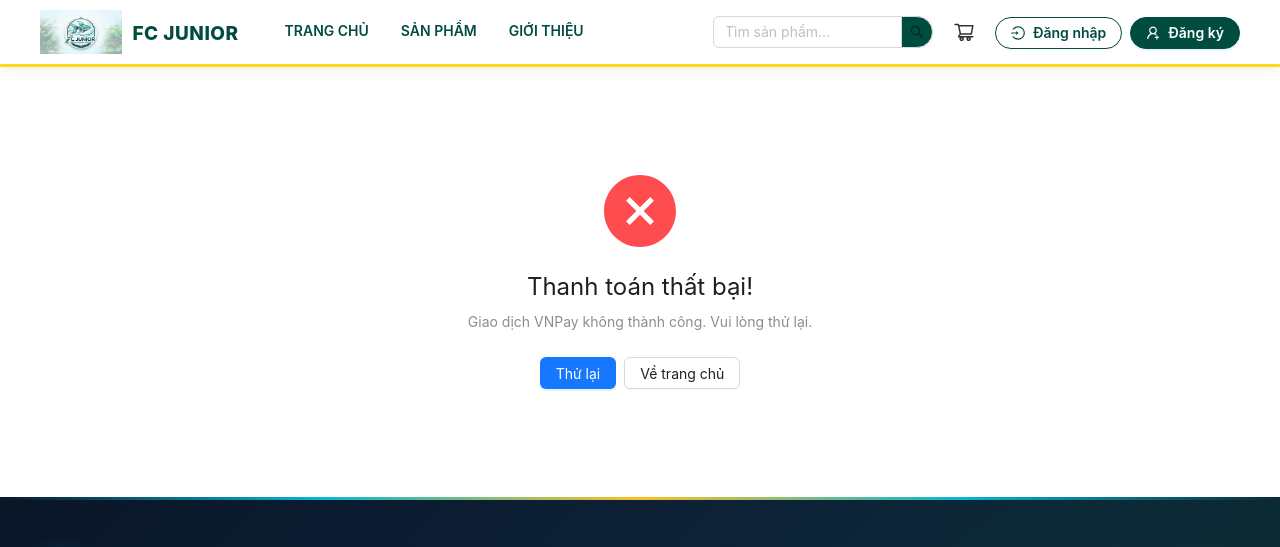
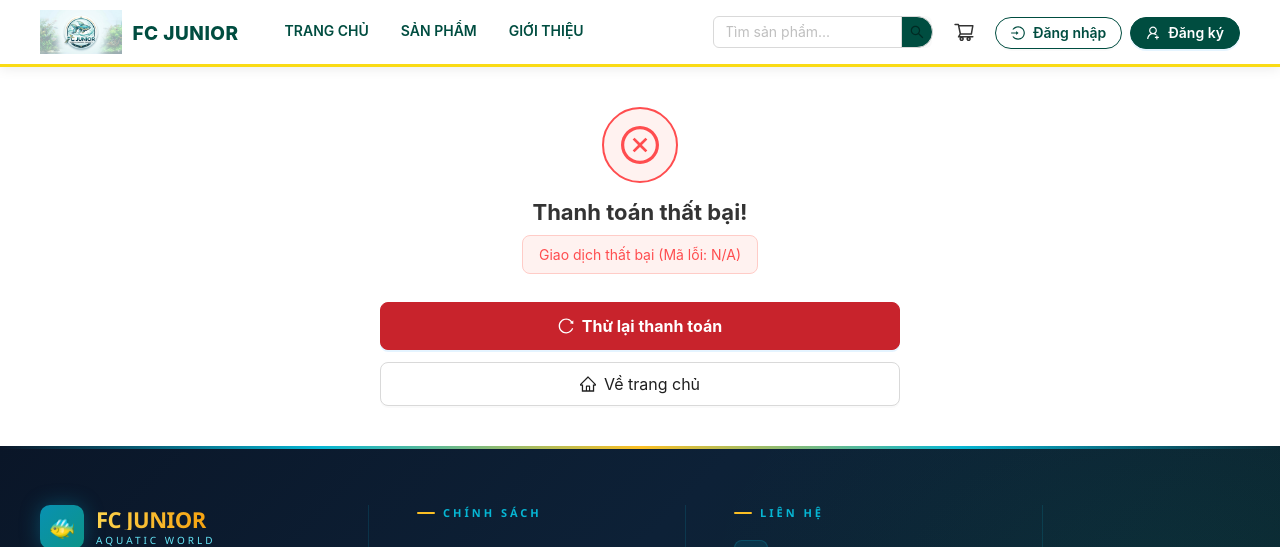
Before and after one commit to quocviet7624/DOANCNCNPM, a React (Create React App) app in the folder do-an-thuy-sinh/frontend/: page /vnpay-return in a window 1280 px wide. Shown: the top 547 px of the page. Built offline with nearby package versions, Linux system fonts and the light colour scheme; no server answers.

Commit message:
tai len lai tat ca code

```diff
--- a/do-an-thuy-sinh/frontend/src/pages/VNPayReturn.jsx
+++ b/do-an-thuy-sinh/frontend/src/pages/VNPayReturn.jsx
@@ -1,13 +1,23 @@
 import React, { useEffect, useState } from 'react';
 import { useSearchParams, useNavigate } from 'react-router-dom';
-import { Result, Button, Spin } from 'antd';
+import { Result, Button, Spin, Card, Descriptions, Tag } from 'antd';
+import {
+    CheckCircleOutlined,
+    CloseCircleOutlined,
+    ShoppingOutlined,
+    HomeOutlined,
+    ReloadOutlined,
+} from '@ant-design/icons';
 import axios from 'axios';
 
 const VNPayReturn = () => {
-    const [searchParams]      = useSearchParams();
-    const navigate            = useNavigate();
-    const [loading, setLoading] = useState(true);
-    const [status, setStatus]   = useState('');
+    const [searchParams] = useSearchParams();
+    const navigate       = useNavigate();
+
+    const [loading, setLoading]   = useState(true);
+    const [status, setStatus]     = useState('');
+    const [orderInfo, setOrderInfo] = useState(null);
+    const [error, setError]       = useState('');
 
     useEffect(() => {
         const handleReturn = async () => {
@@ -15,46 +25,102 @@ const VNPayReturn = () => {
             const orderId   = searchParams.get('orderId');
             const amount    = searchParams.get('amount');
             const txnNo     = searchParams.get('transactionNo');
+            const code      = searchParams.get('code');
 
             setStatus(s);
 
             if (s === 'success') {
-                // Lấy orderData đã lưu tạm trước khi redirect
                 const pendingOrder = JSON.parse(
                     localStorage.getItem('pendingVNPayOrder') || 'null'
                 );
 
                 if (pendingOrder) {
                     try {
-                        // Tạo đơn hàng thật sau khi VNPay xác nhận thành công
                         const res = await axios.post(
                             'http://localhost:5000/api/orders/checkout',
-                            { ...pendingOrder, isPaid: true, paymentMethod: 'VNPay', transactionNo: txnNo }
+                            {
+                                ...pendingOrder,
+                                isPaid:        true,
+                                paymentMethod: 'VNPay',
+                                transactionNo: txnNo,
+                            }
                         );
 
-                        // Lưu lịch sử đơn hàng
-                        const history = JSON.parse(localStorage.getItem('orderHistory') || '[]');
-                        history.unshift({
+                        const savedOrder = res.data.order;
+
+                        // Dùng voucher nếu có
+                        if (pendingOrder.voucherCode) {
+                            try {
+                                await axios.post(
+                                    `http://localhost:5000/api/vouchers/confirm-use/${pendingOrder.voucherCode}`
+                                );
+                            } catch {}
+                        }
+
+                        const newOrderLocal = {
                             ...pendingOrder,
-                            id:            res.data.order._id,
-                            orderId:       res.data.order._id.slice(-8).toUpperCase(),
+                            id:            savedOrder._id,
+                            orderId:       savedOrder._id.slice(-8).toUpperCase(),
                             isPaid:        true,
                             paymentMethod: 'VNPay',
                             transactionNo: txnNo,
                             orderDate:     new Date().toLocaleString('vi-VN'),
                             status:        'pending',
+                        };
+
+                        const history = JSON.parse(localStorage.getItem('orderHistory') || '[]');
+                        history.unshift(newOrderLocal);
+                        localStorage.setItem('orderHistory', JSON.stringify(history));
+
+                        setOrderInfo({
+                            orderId:       newOrderLocal.orderId,
+                            amount:        Number(amount),
+                            transactionNo: txnNo,
+                            paymentMethod: 'VNPay',
+                            orderDate:     newOrderLocal.orderDate,
+                            customerName:  pendingOrder.customerName,
+                            address:       pendingOrder.address,
+                            province:      pendingOrder.province,
                         });
-                        localStorage.setItem('orderHistory', JSON.stringify(history));
 
                         // Dọn dẹp
                         localStorage.removeItem('cart');
                         localStorage.removeItem('appliedVoucher');
                         localStorage.removeItem('pendingVNPayOrder');
                         window.dispatchEvent(new Event('cartChange'));
+                        window.dispatchEvent(new Event('orderChange'));
+
                     } catch (err) {
                         console.error('Lỗi tạo đơn hàng:', err);
+                        setError('Thanh toán thành công nhưng có lỗi khi lưu đơn hàng. Vui lòng liên hệ hỗ trợ.');
                     }
+                } else {
+                    // pendingOrder không còn (đã xử lý rồi hoặc hết hạn)
+                    setOrderInfo({
+                        orderId:       orderId,
+                        amount:        Number(amount),
+                        transactionNo: txnNo,
+                        paymentMethod: 'VNPay',
+                        orderDate:     new Date().toLocaleString('vi-VN'),
+                    });
                 }
+            } else {
+                // Lấy mã lỗi để hiển thị
+                const errorMessages = {
+                    '07': 'Trừ tiền thành công nhưng giao dịch bị nghi ngờ gian lận.',
+                    '09': 'Thẻ/Tài khoản chưa đăng ký dịch vụ InternetBanking.',
+                    '10': 'Xác thực thông tin thẻ/tài khoản quá 3 lần.',
+                    '11': 'Đã hết hạn chờ thanh toán.',
+                    '12': 'Thẻ/Tài khoản bị khóa.',
+                    '13': 'OTP không đúng. Vui lòng thử lại.',
+                    '24': 'Giao dịch bị hủy.',
+                    '51': 'Tài khoản không đủ số dư.',
+                    '65': 'Tài khoản đã vượt hạn mức giao dịch trong ngày.',
+                    '75': 'Ngân hàng đang bảo trì.',
+                    '79': 'Nhập sai mật khẩu thanh toán quá số lần quy định.',
+                    '99': 'Lỗi không xác định.',
+                };
+                setError(errorMessages[code] || `Giao dịch thất bại (Mã lỗi: ${code || 'N/A'})`);
             }
 
             setLoading(false);
@@ -64,43 +130,158 @@ const VNPayReturn = () => {
     }, [searchParams]);
 
     if (loading) return (
-        <div style={{ textAlign: 'center', padding: 80 }}>
+        <div style={{
+            display: 'flex', flexDirection: 'column',
+            alignItems: 'center', justifyContent: 'center',
+            minHeight: '60vh', gap: 16,
+        }}>
             <Spin size="large" />
-            <div style={{ marginTop: 16, color: '#888' }}>Đang xác nhận thanh toán...</div>
+            <div style={{ color: '#888', fontSize: 15 }}>Đang xác nhận thanh toán VNPay...</div>
         </div>
     );
 
+    if (status === 'success') return (
+        <div style={{ padding: '40px 20px', maxWidth: 600, margin: '0 auto' }}>
+            {/* Header success */}
+            <div style={{ textAlign: 'center', marginBottom: 28 }}>
+                <div style={{
+                    width: 72, height: 72, borderRadius: '50%',
+                    background: '#f6ffed', border: '2px solid #52c41a',
+                    display: 'flex', alignItems: 'center', justifyContent: 'center',
+                    margin: '0 auto 16px',
+                }}>
+                    <CheckCircleOutlined style={{ fontSize: 38, color: '#52c41a' }} />
+                </div>
+                <div style={{ fontSize: 22, fontWeight: 700, color: '#333' }}>
+                    Thanh toán thành công! 🎉
+                </div>
+                <div style={{ color: '#888', marginTop: 6, fontSize: 14 }}>
+                    Đơn hàng của bạn đã được xác nhận và đang chờ xử lý.
+                </div>
+            </div>
+
+            {/* Thông tin giao dịch */}
+            {orderInfo && (
+                <Card
+                    style={{ borderRadius: 12, marginBottom: 20, boxShadow: '0 2px 12px rgba(0,0,0,0.07)' }}
+                    bodyStyle={{ padding: '20px 24px' }}
+                >
+                    <div style={{ fontSize: 13, fontWeight: 700, color: '#888', marginBottom: 14, letterSpacing: 1 }}>
+                        THÔNG TIN GIAO DỊCH
+                    </div>
+                    <Descriptions column={1} size="small" labelStyle={{ color: '#888', width: 160 }} contentStyle={{ fontWeight: 600 }}>
+                        <Descriptions.Item label="Mã đơn hàng">
+                            <Tag color="blue" style={{ fontWeight: 700, fontSize: 13 }}>
+                                #{orderInfo.orderId}
+                            </Tag>
+                        </Descriptions.Item>
+                        <Descriptions.Item label="Mã giao dịch VNPay">
+                            <span style={{ fontFamily: 'monospace', color: '#555' }}>
+                                {orderInfo.transactionNo || '—'}
+                            </span>
+                        </Descriptions.Item>
+                        <Descriptions.Item label="Số tiền thanh toán">
+                            <span style={{ color: '#c8232c', fontWeight: 700, fontSize: 15 }}>
+                                {Number(orderInfo.amount).toLocaleString('vi-VN')}đ
+                            </span>
+                        </Descriptions.Item>
+                        <Descriptions.Item label="Phương thức">
+                            <Tag color="red">VNPay</Tag>
+                        </Descriptions.Item>
+                        <Descriptions.Item label="Thời gian">
+                            {orderInfo.orderDate}
+                        </Descriptions.Item>
+                        {orderInfo.customerName && (
+                            <Descriptions.Item label="Người nhận">
+                                {orderInfo.customerName}
+                            </Descriptions.Item>
+                        )}
+                        {orderInfo.address && (
+                            <Descriptions.Item label="Địa chỉ">
+                                {orderInfo.address}{orderInfo.province ? `, ${orderInfo.province}` : ''}
+                            </Descriptions.Item>
+                        )}
+                        <Descriptions.Item label="Trạng thái đơn">
+                            <Tag color="warning">Chờ xác nhận</Tag>
+                        </Descriptions.Item>
+                    </Descriptions>
+                </Card>
+            )}
+
+            {error && (
+                <div style={{
+                    background: '#fff7e6', border: '1px solid #ffd591',
+                    borderRadius: 8, padding: '12px 16px', marginBottom: 20,
+                    fontSize: 13, color: '#d48806',
+                }}>
+                    ⚠️ {error}
+                </div>
+            )}
+
+            {/* Buttons */}
+            <div style={{ display: 'flex', gap: 12, flexDirection: 'column' }}>
+                <Button
+                    type="primary" size="large" block
+                    icon={<ShoppingOutlined />}
+                    onClick={() => navigate('/my-orders')}
+                    style={{ height: 48, fontWeight: 700, background: '#c8232c', borderColor: '#c8232c' }}
+                >
+                    Xem đơn hàng của tôi
+                </Button>
+                <Button
+                    size="large" block
+                    icon={<HomeOutlined />}
+                    onClick={() => navigate('/')}
+                    style={{ height: 44 }}
+                >
+                    Về trang chủ
+                </Button>
+            </div>
+        </div>
+    );
+
+    // Thất bại
     return (
-        <div style={{ padding: '60px 20px', textAlign: 'center' }}>
-            {status === 'success' ? (
-                <Result
-                    status="success"
-                    title="Thanh toán VNPay thành công! 🎉"
-                    subTitle="Đơn hàng của bạn đã được xác nhận và đang chờ xử lý."
-                    extra={[
-                        <Button type="primary" key="orders" onClick={() => navigate('/my-orders')}>
-                            Xem đơn hàng
-                        </Button>,
-                        <Button key="home" onClick={() => navigate('/')}>
-                            Về trang chủ
-                        </Button>,
-                    ]}
-                />
-            ) : (
-                <Result
-                    status="error"
-                    title="Thanh toán thất bại!"
-                    subTitle="Giao dịch VNPay không thành công. Vui lòng thử lại."
-                    extra={[
-                        <Button type="primary" key="retry" onClick={() => navigate('/checkout')}>
-                            Thử lại
-                        </Button>,
-                        <Button key="home" onClick={() => navigate('/')}>
-                            Về trang chủ
-                        </Button>,
-                    ]}
-                />
-            )}
+        <div style={{ padding: '40px 20px', maxWidth: 520, margin: '0 auto' }}>
+            <div style={{ textAlign: 'center', marginBottom: 28 }}>
+                <div style={{
+                    width: 72, height: 72, borderRadius: '50%',
+                    background: '#fff2f0', border: '2px solid #ff4d4f',
+                    display: 'flex', alignItems: 'center', justifyContent: 'center',
+                    margin: '0 auto 16px',
+                }}>
+                    <CloseCircleOutlined style={{ fontSize: 38, color: '#ff4d4f' }} />
+                </div>
+                <div style={{ fontSize: 22, fontWeight: 700, color: '#333' }}>
+                    Thanh toán thất bại!
+                </div>
+                <div style={{
+                    color: '#ff4d4f', marginTop: 10, fontSize: 14,
+                    background: '#fff2f0', border: '1px solid #ffccc7',
+                    borderRadius: 8, padding: '10px 16px', display: 'inline-block',
+                }}>
+                    {error || 'Giao dịch VNPay không thành công. Vui lòng thử lại.'}
+                </div>
+            </div>
+
+            <div style={{ display: 'flex', gap: 12, flexDirection: 'column' }}>
+                <Button
+                    type="primary" size="large" block
+                    icon={<ReloadOutlined />}
+                    onClick={() => navigate('/checkout')}
+                    style={{ height: 48, fontWeight: 700, background: '#c8232c', borderColor: '#c8232c' }}
+                >
+                    Thử lại thanh toán
+                </Button>
+                <Button
+                    size="large" block
+                    icon={<HomeOutlined />}
+                    onClick={() => navigate('/')}
+                    style={{ height: 44 }}
+                >
+                    Về trang chủ
+                </Button>
+            </div>
         </div>
     );
 };
```
Also changed, not shown: 2 other files (tests, documents, lock files or other folders).
